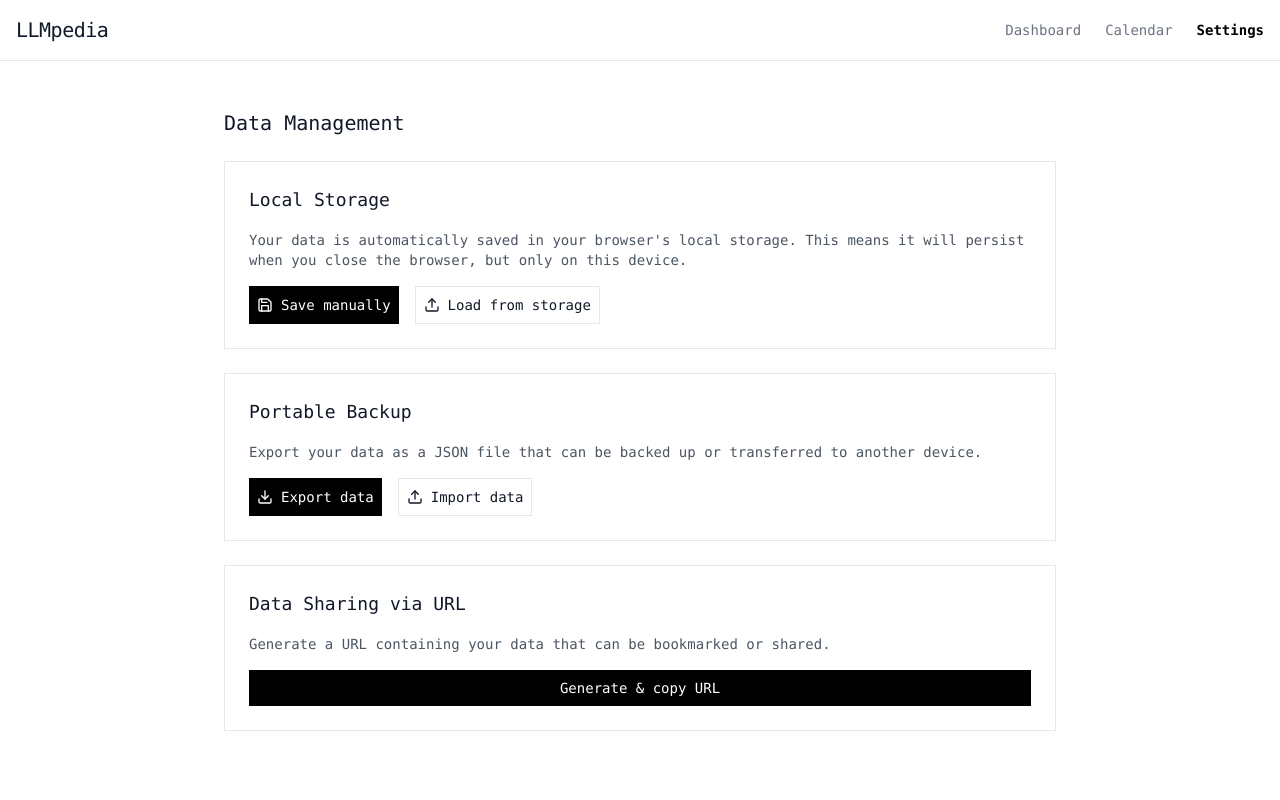
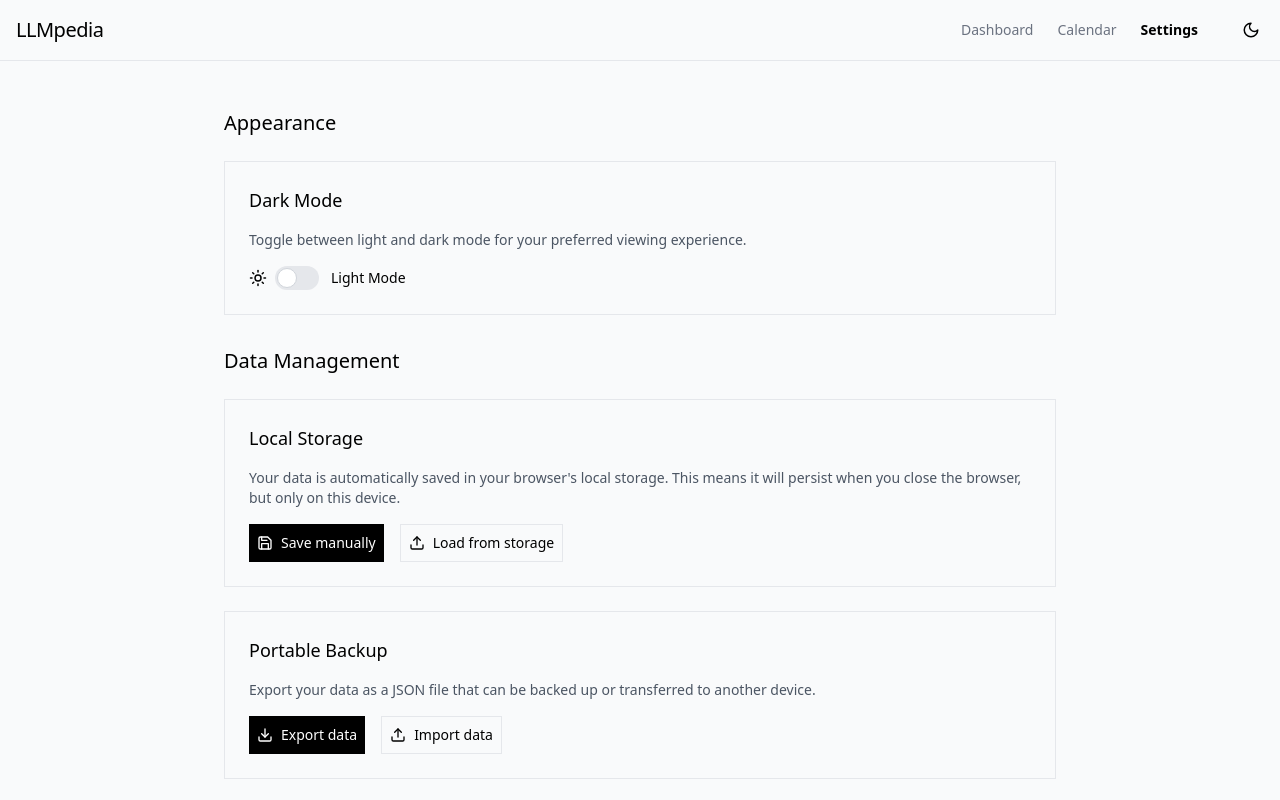
Before and after one commit to masta-g3/daily-forge, a Next.js app: page / in a window 1280 px wide. Both pictures are taken after a click on the button "Settings". Shown: the top 800 px of the page. Built offline with nearby package versions, Linux system fonts and the light colour scheme.

Commit message:
dark mode

```diff
--- a/components/DailyProjectTracker.jsx
+++ b/components/DailyProjectTracker.jsx
@@ -1,5 +1,5 @@
 import React, { useState, useEffect } from 'react';
-import { Plus, Check, X, Play, Pause, Trash2, Circle, Download, Upload, Settings, Save } from 'lucide-react';
+import { Plus, Check, X, Play, Pause, Trash2, Circle, Download, Upload, Settings, Save, Moon, Sun } from 'lucide-react';
 
 const LLMpediaTracker = () => {
   // State management
@@ -22,13 +22,14 @@ const LLMpediaTracker = () => {
   const [exportModalVisible, setExportModalVisible] = useState(false);
   const [exportDataString, setExportDataString] = useState("");
   const [generatedUrl, setGeneratedUrl] = useState("");
+  const [darkMode, setDarkMode] = useState(false);
 
   // Data persistence functions
   const saveToLocalStorage = () => {
     try {
       // Explicitly stringify with null replacer and no whitespace
       const tasksJson = JSON.stringify(tasks, null, 0);
-      const settingsJson = JSON.stringify({ timerDuration }, null, 0);
+      const settingsJson = JSON.stringify({ timerDuration, darkMode }, null, 0);
 
       localStorage.setItem('llmpedia-tasks', tasksJson);
       localStorage.setItem('llmpedia-settings', settingsJson);
@@ -48,33 +49,23 @@ const LLMpediaTracker = () => {
       const savedTasks = localStorage.getItem('llmpedia-tasks');
       const savedSettings = localStorage.getItem('llmpedia-settings');
 
-      let foundData = false;
+      if (savedTasks) {
+        setTasks(JSON.parse(savedTasks));
+      }
 
-      if (savedTasks) {
-        console.log("Found saved tasks:", savedTasks.substring(0, 50) + "...");
-        const parsedTasks = JSON.parse(savedTasks);
-        if (Array.isArray(parsedTasks)) {
-          setTasks(parsedTasks);
-          foundData = true;
+      if (savedSettings) {
+        const settings = JSON.parse(savedSettings);
+        if (settings.timerDuration) {
+          setTimerDuration(settings.timerDuration);
+        }
+        if (settings.darkMode !== undefined) {
+          setDarkMode(settings.darkMode);
         }
       }
 
-      if (savedSettings) {
-        try {
-          const settings = JSON.parse(savedSettings);
-          if (settings && typeof settings === 'object' && settings.timerDuration) {
-            setTimerDuration(settings.timerDuration);
-          }
-        } catch (settingsError) {
-          console.error("Error parsing settings:", settingsError);
-        }
-      }
-
-      return foundData;
+      return true;
     } catch (error) {
       console.error('Failed to load from localStorage:', error);
-      setStatusMessage("Error loading data");
-      setTimeout(() => setStatusMessage(""), 3000);
       return false;
     }
   };
@@ -395,30 +386,54 @@ const LLMpediaTracker = () => {
     return streak;
   };
 
+  // Toggle dark mode
+  const toggleDarkMode = () => {
+    setDarkMode(!darkMode);
+  };
+
+  // Apply dark mode class to html element
+  useEffect(() => {
+    if (darkMode) {
+      document.documentElement.classList.add('dark');
+    } else {
+      document.documentElement.classList.remove('dark');
+    }
+
+    // Save preference to localStorage
+    saveToLocalStorage();
+  }, [darkMode]);
+
   return (
-    <div className="flex flex-col min-h-screen bg-white text-gray-900 font-mono">
+    <div className="flex flex-col min-h-screen dark:bg-gray-900 dark:text-gray-100">
       {/* Minimal header */}
-      <header className="p-4 border-b border-gray-200">
+      <header className="p-4 border-b border-gray-200 dark:border-gray-700">
         <div className="container mx-auto flex justify-between items-center">
           <h1 className="text-xl font-normal tracking-tight">LLMpedia</h1>
-          <div className="flex gap-6">
+          <div className="flex gap-6 items-center">
             <button
               onClick={() => setView("dashboard")}
-              className={`text-sm ${view === "dashboard" ? "text-black font-bold" : "text-gray-500"}`}
+              className={`text-sm ${view === "dashboard" ? "text-black dark:text-white font-bold" : "text-gray-500 dark:text-gray-400"}`}
             >
               Dashboard
             </button>
             <button
               onClick={() => setView("calendar")}
-              className={`text-sm ${view === "calendar" ? "text-black font-bold" : "text-gray-500"}`}
+              className={`text-sm ${view === "calendar" ? "text-black dark:text-white font-bold" : "text-gray-500 dark:text-gray-400"}`}
             >
               Calendar
             </button>
             <button
               onClick={() => setView("settings")}
-              className={`text-sm ${view === "settings" ? "text-black font-bold" : "text-gray-500"}`}
+              className={`text-sm ${view === "settings" ? "text-black dark:text-white font-bold" : "text-gray-500 dark:text-gray-400"}`}
             >
               Settings
+            </button>
+            <button
+              onClick={toggleDarkMode}
+              className="ml-4 p-1 rounded-full hover:bg-gray-100 dark:hover:bg-gray-800"
+              aria-label="Toggle dark mode"
+            >
+              {darkMode ? <Sun size={18} /> : <Moon size={18} />}
             </button>
           </div>
         </div>
@@ -808,18 +823,41 @@ const LLMpediaTracker = () => {
         {view === "settings" && (
           <div className="space-y-8 py-4">
             <div>
+              <h2 className="text-xl mb-6">Appearance</h2>
+              <div className="p-6 border border-gray-200 dark:border-gray-700 mb-8">
+                <h3 className="text-lg mb-4">Dark Mode</h3>
+                <p className="text-sm text-gray-600 dark:text-gray-400 mb-4">
+                  Toggle between light and dark mode for your preferred viewing experience.
+                </p>
+                <div className="flex items-center">
+                  <span className="mr-2">{darkMode ? <Moon size={18} /> : <Sun size={18} />}</span>
+                  <label className="relative inline-flex items-center cursor-pointer">
+                    <input
+                      type="checkbox"
+                      className="sr-only peer"
+                      checked={darkMode}
+                      onChange={toggleDarkMode}
+                    />
+                    <div className="w-11 h-6 bg-gray-200 peer-focus:outline-none rounded-full peer dark:bg-gray-700 peer-checked:after:translate-x-full peer-checked:after:border-white after:content-[''] after:absolute after:top-[2px] after:left-[2px] after:bg-white after:border-gray-300 after:border after:rounded-full after:h-5 after:w-5 after:transition-all dark:border-gray-600 peer-checked:bg-black"></div>
+                    <span className="ml-3 text-sm font-medium">
+                      {darkMode ? 'Dark Mode' : 'Light Mode'}
+                    </span>
+                  </label>
+                </div>
+              </div>
+
               <h2 className="text-xl mb-6">Data Management</h2>
 
               {statusMessage && (
-                <div className="mb-4 p-2 bg-gray-100 text-center">
+                <div className="mb-4 p-2 bg-gray-100 dark:bg-gray-800 text-center">
                   {statusMessage}
                 </div>
               )}
 
               <div className="space-y-6">
-                <div className="p-6 border border-gray-200">
+                <div className="p-6 border border-gray-200 dark:border-gray-700">
                   <h3 className="text-lg mb-4">Local Storage</h3>
-                  <p className="text-sm text-gray-600 mb-4">
+                  <p className="text-sm text-gray-600 dark:text-gray-400 mb-4">
                     Your data is automatically saved in your browser's local storage. This means it will persist when you close the browser, but only on this device.
                   </p>
                   <div className="flex gap-4">
@@ -832,7 +870,7 @@ const LLMpediaTracker = () => {
                           setTimeout(() => setStatusMessage(""), 3000);
                         }
                       }}
-                      className="flex items-center gap-2 p-2 bg-black text-white text-sm"
+                      className="flex items-center gap-2 p-2 bg-black dark:bg-gray-800 text-white text-sm"
                     >
                       <Save size={16} /> Save manually
                     </button>
@@ -849,28 +887,28 @@ const LLMpediaTracker = () => {
                         }
                         setTimeout(() => setStatusMessage(""), 3000);
                       }}
-                      className="flex items-center gap-2 p-2 border border-gray-200 text-sm"
+                      className="flex items-center gap-2 p-2 border border-gray-200 dark:border-gray-700 text-sm"
                     >
                       <Upload size={16} /> Load from storage
                     </button>
                   </div>
                 </div>
 
-                <div className="p-6 border border-gray-200">
+                <div className="p-6 border border-gray-200 dark:border-gray-700">
                   <h3 className="text-lg mb-4">Portable Backup</h3>
-                  <p className="text-sm text-gray-600 mb-4">
+                  <p className="text-sm text-gray-600 dark:text-gray-400 mb-4">
                     Export your data as a JSON file that can be backed up or transferred to another device.
                   </p>
                   <div className="flex flex-wrap gap-4">
                     <button
                       onClick={prepareDataExport}
-                      className="flex items-center gap-2 p-2 bg-black text-white text-sm"
+                      className="flex items-center gap-2 p-2 bg-black dark:bg-gray-800 text-white text-sm"
                     >
                       <Download size={16} /> Export data
                     </button>
 
                     <div className="flex items-center">
-                      <label className="flex items-center gap-2 p-2 border border-gray-200 text-sm cursor-pointer">
+                      <label className="flex items-center gap-2 p-2 border border-gray-200 dark:border-gray-700 text-sm cursor-pointer">
                         <Upload size={16} /> Import data
                         <input
                           type="file"
@@ -883,9 +921,9 @@ const LLMpediaTracker = () => {
                   </div>
                 </div>
 
-                <div className="p-6 border border-gray-200">
+                <div className="p-6 border border-gray-200 dark:border-gray-700">
                   <h3 className="text-lg mb-4">Data Sharing via URL</h3>
-                  <p className="text-sm text-gray-600 mb-4">
+                  <p className="text-sm text-gray-600 dark:text-gray-400 mb-4">
                     Generate a URL containing your data that can be bookmarked or shared.
                   </p>
                   <div className="flex flex-col gap-4">
@@ -901,60 +939,44 @@ const LLMpediaTracker = () => {
                             date: task.date
                           }));
 
-                          const data = {
+                          const dataToEncode = {
                             tasks: compactTasks,
-                            settings: { timerDuration }
+                            settings: { timerDuration, darkMode }
                           };
 
-                          // Compress by using minimal JSON
-                          const jsonStr = JSON.stringify(data, null, 0);
+                          const jsonString = JSON.stringify(dataToEncode);
+                          const base64Data = btoa(jsonString);
+                          const url = `${window.location.origin}${window.location.pathname}?data=${encodeURIComponent(base64Data)}`;
 
-                          try {
-                            // Convert to base64 to make it URL-safe
-                            const base64 = btoa(jsonStr);
+                          setGeneratedUrl(url);
 
-                            // Create URL with hash
-                            const url = `${window.location.origin}${window.location.pathname}#data=${base64}`;
-
-                            // Store the URL for display
-                            setGeneratedUrl(url);
-
-                            try {
-                              // Try clipboard API first
-                              navigator.clipboard.writeText(url).then(() => {
-                                setStatusMessage("URL copied to clipboard");
-                                setTimeout(() => setStatusMessage(""), 3000);
-                              }).catch(clipError => {
-                                console.log("Clipboard API failed, URL is shown for manual copy");
-                                setStatusMessage("URL generated - copy from below");
-                                setTimeout(() => setStatusMessage(""), 3000);
-                              });
-                            } catch (clipboardError) {
-                              console.error("Clipboard API not available:", clipboardError);
-                              setStatusMessage("URL generated - copy from below");
+                          // Copy to clipboard
+                          navigator.clipboard.writeText(url)
+                            .then(() => {
+                              setStatusMessage("URL copied to clipboard");
                               setTimeout(() => setStatusMessage(""), 3000);
-                            }
-                          } catch (encodingError) {
-                            console.error("Base64 encoding failed:", encodingError);
-                            setStatusMessage("Data too large for URL. Try export instead.");
-                            setTimeout(() => setStatusMessage(""), 3000);
-                          }
+                            })
+                            .catch(err => {
+                              console.error("Failed to copy URL: ", err);
+                              setStatusMessage("URL generated but couldn't copy to clipboard");
+                              setTimeout(() => setStatusMessage(""), 3000);
+                            });
                         } catch (error) {
-                          console.error('Failed to create sharing URL:', error);
-                          setStatusMessage("Failed to create sharing URL");
+                          console.error("Error generating URL: ", error);
+                          setStatusMessage("Error generating URL");
                           setTimeout(() => setStatusMessage(""), 3000);
                         }
                       }}
-                      className="flex items-center justify-center gap-2 p-2 bg-black text-white text-sm"
+                      className="flex items-center gap-2 p-2 bg-black dark:bg-gray-800 text-white text-sm"
                     >
                       Generate & copy URL
                     </button>
 
                     {generatedUrl && (
                       <div className="mt-4 w-full overflow-hidden">
-                        <p className="text-xs text-gray-600 mb-1">Generated URL (click to select all):</p>
+                        <p className="text-xs text-gray-600 dark:text-gray-400 mb-1">Generated URL (click to select all):</p>
                         <div
-                          className="p-2 bg-gray-50 border border-gray-200 text-xs text-gray-600 overflow-x-auto whitespace-nowrap cursor-pointer"
+                          className="p-2 bg-gray-50 dark:bg-gray-800 border border-gray-200 dark:border-gray-700 text-xs text-gray-600 dark:text-gray-300 overflow-x-auto whitespace-nowrap cursor-pointer"
                           onClick={(e) => {
                             if (e.target.tagName === 'DIV') {
                               // Select all text in the div for easy copying
@@ -981,16 +1003,16 @@ const LLMpediaTracker = () => {
       {/* Export data modal */}
       {exportModalVisible && (
         <div className="fixed inset-0 bg-black bg-opacity-50 flex items-center justify-center z-50">
-          <div className="bg-white p-6 max-w-2xl w-full max-h-[90vh] overflow-auto shadow-lg">
+          <div className="bg-white dark:bg-gray-800 p-6 max-w-2xl w-full max-h-[90vh] overflow-auto shadow-lg">
             <h3 className="text-lg font-medium mb-4">Export Data</h3>
-            <p className="text-sm text-gray-600 mb-4">
+            <p className="text-sm text-gray-600 dark:text-gray-400 mb-4">
               Copy the JSON data below or try downloading directly:
             </p>
 
             <div className="flex space-x-4 mb-4">
               <button
                 onClick={downloadViaBlob}
-                className="bg-black text-white px-4 py-2 text-sm"
+                className="bg-black dark:bg-gray-700 text-white px-4 py-2 text-sm"
               >
                 Download as file
               </button>
@@ -998,44 +1020,32 @@ const LLMpediaTracker = () => {
               <button
                 onClick={() => {
                   navigator.clipboard.writeText(exportDataString)
-                    .then(() => setStatusMessage("Data copied to clipboard"))
-                    .catch(() => setStatusMessage("Failed to copy - select and copy manually"));
-                  setTimeout(() => setStatusMessage(""), 3000);
+                    .then(() => {
+                      setStatusMessage("Data copied to clipboard");
+                      setTimeout(() => setStatusMessage(""), 3000);
+                    })
+                    .catch(err => {
+                      console.error("Failed to copy: ", err);
+                      setStatusMessage("Failed to copy to clipboard");
+                      setTimeout(() => setStatusMessage(""), 3000);
+                    });
                 }}
-                className="border border-gray-300 px-4 py-2 text-sm"
+                className="border border-gray-200 dark:border-gray-600 px-4 py-2 text-sm"
               >
                 Copy to clipboard
               </button>
 
               <button
                 onClick={() => setExportModalVisible(false)}
-                className="ml-auto text-gray-500 px-4 py-2 text-sm"
+                className="ml-auto border border-gray-200 dark:border-gray-600 px-4 py-2 text-sm"
               >
                 Close
               </button>
             </div>
 
-            {statusMessage && (
-              <div className="mb-4 p-2 bg-gray-100 text-center text-sm">
-                {statusMessage}
-              </div>
-            )}
-
-            <div className="relative">
-              <textarea
-                readOnly
-                value={exportDataString}
-                className="w-full h-64 p-3 border border-gray-300 font-mono text-xs"
-                onClick={(e) => e.target.select()}
-              />
-              <div className="absolute right-2 top-2 text-xs text-gray-400">
-                Click to select all
-              </div>
+            <div className="border border-gray-200 dark:border-gray-700 p-4 bg-gray-50 dark:bg-gray-900 rounded overflow-auto max-h-[50vh]">
+              <pre className="text-xs text-gray-800 dark:text-gray-300 whitespace-pre-wrap">{exportDataString}</pre>
             </div>
-
-            <p className="text-xs text-gray-500 mt-4">
-              Save this JSON data in a secure location. You can import it later to restore your tasks.
-            </p>
           </div>
         </div>
       )}
--- a/styles/globals.css
+++ b/styles/globals.css
@@ -7,6 +7,11 @@
   --background-rgb: 255, 255, 255;
 }
 
+.dark {
+  --foreground-rgb: 255, 255, 255;
+  --background-rgb: 20, 20, 20;
+}
+
 body {
   color: rgb(var(--foreground-rgb));
   background: rgb(var(--background-rgb));
--- a/tailwind.config.js
+++ b/tailwind.config.js
@@ -4,6 +4,7 @@ module.exports = {
     './pages/**/*.{js,ts,jsx,tsx,mdx}',
     './components/**/*.{js,ts,jsx,tsx,mdx}',
   ],
+  darkMode: 'class',
   theme: {
     extend: {},
   },
```
